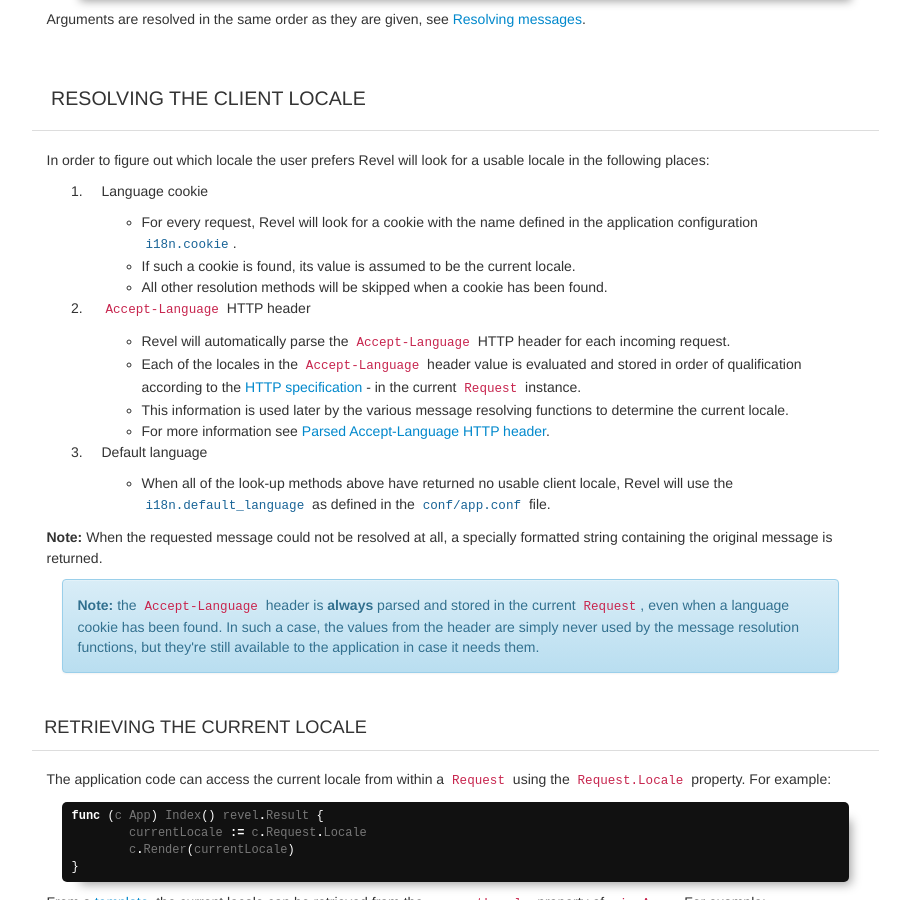
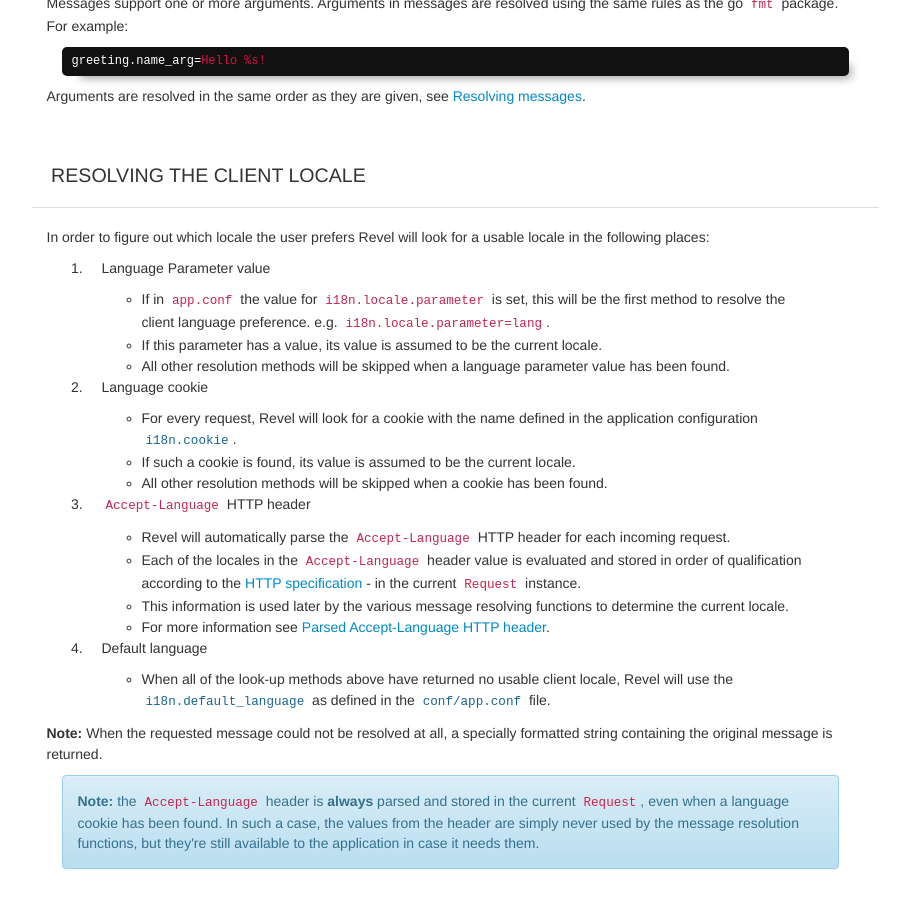
Before and after one commit to revel/revel.github.io, a Jekyll site: the page built from manual/i18n-messages.md, in a window 1280 px wide and 900 px high, scrolled down 3840 px. Shown: the whole window, without its empty margins (331-1241 px from the left). Built offline with Jekyll 4.4.1, drawn with Linux system fonts in a browser that asks for light colours; nearby versions of some CDN libraries; some of the changed text lies outside the part shown.

Commit message:
Undocumented i18n.locale.parameter
The fact that one can set a parameter for language switching was totally undocumented.
See: https://github.com/revel/revel/blob/master/i18n.go#L186
and https://github.com/revel/revel/blob/master/i18n.go#L194
Please also take care to mention it in `app.conf`.
Thank you.

```diff
--- a/manual/i18n-messages.md
+++ b/manual/i18n-messages.md
@@ -76,6 +76,18 @@ started straight away without going through the specifics, there is a sample app
             </td>
             <td>
                 The default locale to use in case no preferred locale could be found.
+            </td>
+        </tr>
+        <tr>
+            <td>
+                <code>app.conf</code>
+            </td>
+            <td>
+                <code><a href="appconf.html#i18nlocaleparameter">i18n.locale.parameter</a></code>
+            </td>
+            <td>
+                The name of the parameter to use for switching the current language of the application.
+		The parameter value is checked before other methods to resolve the client locale.
             </td>
         </tr>
     </tbody>
@@ -203,13 +215,20 @@ Arguments are resolved in the same order as they are given, see [Resolving messa
 
 In order to figure out which locale the user prefers Revel will look for a usable locale in the following places:
 
-1. Language cookie
+1. Language Parameter value
+
+   - If in `app.conf` the value for `i18n.locale.parameter` is set,
+   this will be the first method to resolve the client language preference. e.g. `i18n.locale.parameter=lang`.
+   - If this parameter has a value, its value is assumed to be the current locale.
+   - All other resolution methods will be skipped when a language parameter value has been found.
+
+2. Language cookie
 
     - For every request, Revel will look for a cookie with the name defined in the application configuration [`i18n.cookie`](appconf.html#i18ncookie).
     - If such a cookie is found, its value is assumed to be the current locale.
     - All other resolution methods will be skipped when a cookie has been found.
 
-2. `Accept-Language` HTTP header
+3. `Accept-Language` HTTP header
 
     - Revel will automatically parse the `Accept-Language` HTTP header for each incoming request.
     - Each of the locales in the `Accept-Language` header value is evaluated and stored in order of qualification according to the
```
Also changed, not shown: other parts of manual/i18n-messages.md (+1 -1 lines).
